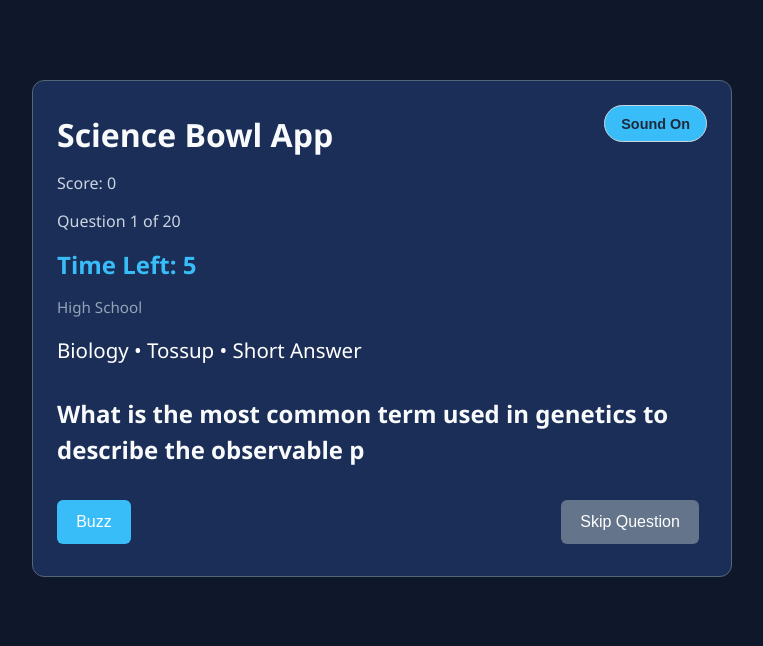
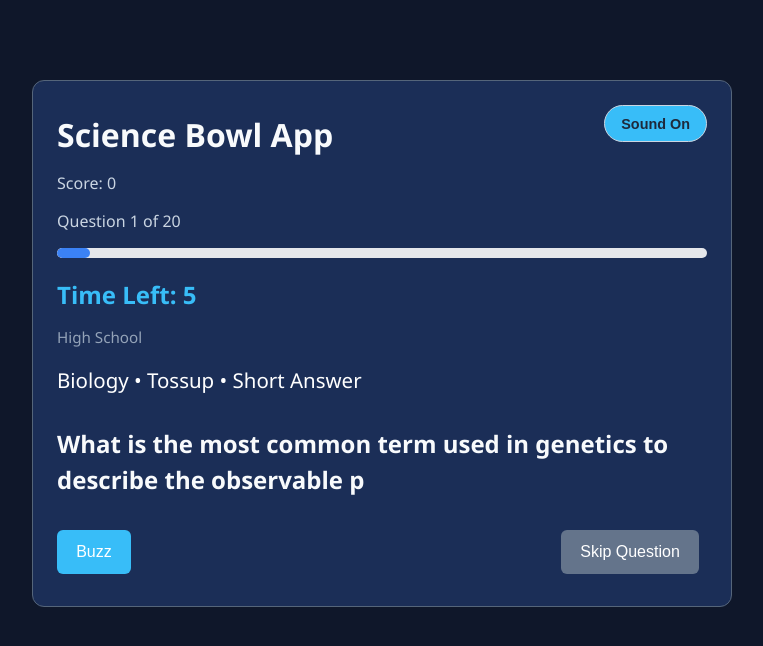
Before and after one commit to codeCrafter10-alt/science-bowl-practice-app, a React (Vite) app: page / in a window 1280 px wide. Shown: the top 646 px of the page, without its empty margins (258-1021 px from the left). Built offline with nearby package versions, Linux system fonts and the light colour scheme.

Commit message:
feat: add progress bar

```diff
--- a/src/App.jsx
+++ b/src/App.jsx
@@ -21,6 +21,9 @@ function App() {
   const renderIntervalRef = useRef(null);
   const startDelayRef = useRef(null);
   const [canOverrideAnswer, setCanOverrideAnswer] = useState(false);
+  const progress = ((sampleQuestions.findIndex((question) => question.id === currentQuestionId) + 1) / sampleQuestions.length) * 100;
+
+  console.log(progress)
 
   const displayQuestionText = currentQuestion?.type === "multiple-choice" ? `${currentQuestion.question}
 
@@ -342,6 +345,14 @@ function App() {
       <p>
         Question {sampleQuestions.findIndex((question) => question.id === currentQuestionId) + 1} of {" "} {sampleQuestions.length}
       </p>
+
+      <div className="progress-bar">
+        <div
+          className="progress-fill"
+          style={{ width: `${progress}%` }}
+        />
+      </div>
+
       <h3 className="timer">Time Left: {timeLeft}</h3>
 
       <p className="division">
--- a/src/global.css
+++ b/src/global.css
@@ -178,3 +178,19 @@ input {
   width: 140px;
   gap: 20px;
 }
+
+.progress-bar {
+  width: 100%;
+  height: 10px;
+  background-color: #e5e7eb;
+  border-radius: 999px;
+  overflow: hidden;
+  margin-bottom: 20px;
+}
+
+.progress-fill {
+  height: 100%;
+  background-color: #3b82f6;
+  border-radius: 999px;
+  transition: width 0.3s ease;
+}
```
